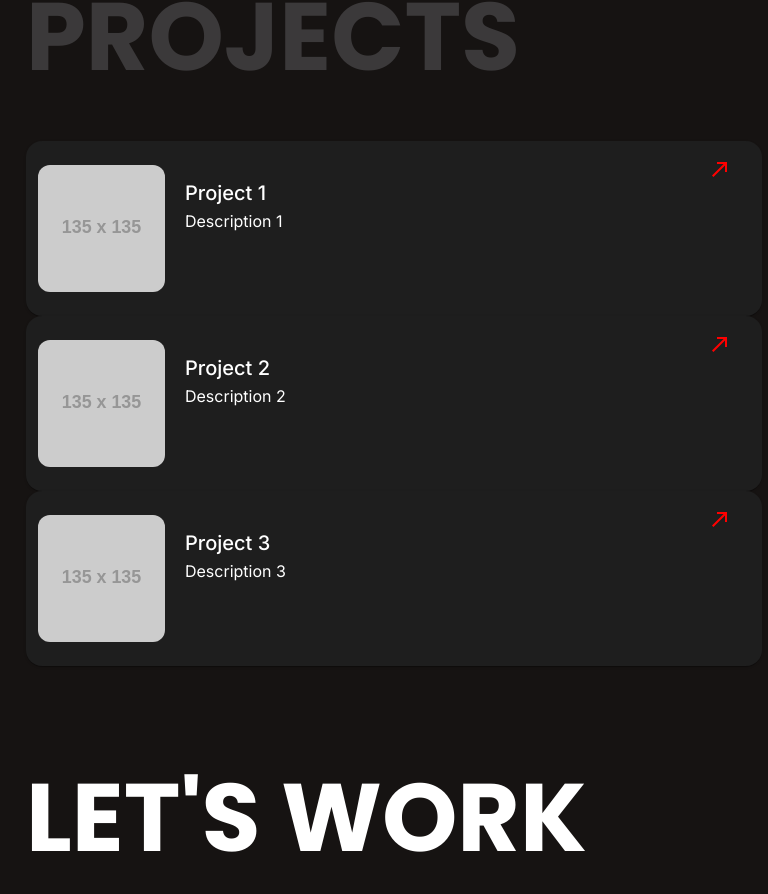
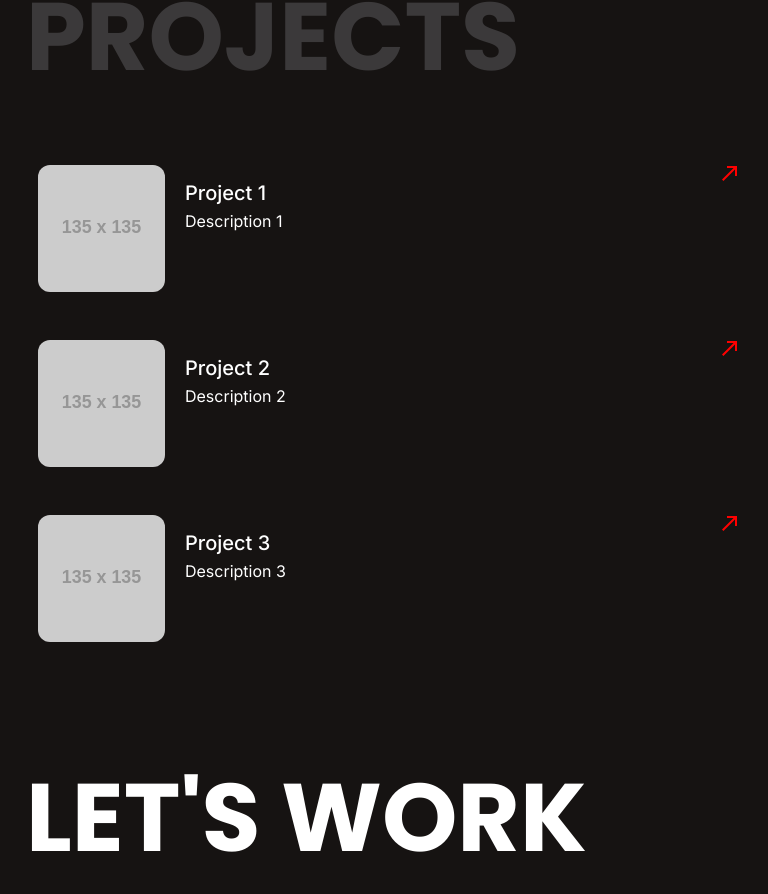
Before and after one commit to rotembab/resume-frontend, a React (Vite) app: page / in a window 1280 px wide. Shown: the part 1379-2273 px from the top of the page, without its empty margins (454-1222 px from the left). Built offline with nearby package versions, Linux system fonts and the light colour scheme.

Commit message:
view item card is ready

```diff
--- a/src/components/ui/view-item-card/view-item-card.component.tsx
+++ b/src/components/ui/view-item-card/view-item-card.component.tsx
@@ -4,10 +4,16 @@ import {
   CardContent,
   CardMedia,
   Typography,
+  useMediaQuery,
 } from '@mui/material';
 import { CallMadeOutlined } from '@mui/icons-material';
 import { useNavigate } from 'react-router';
 import { useState } from 'react';
+import { customColors } from '../../../themes/custom-colors';
+import {
+  customSizes,
+  customSizesMediaQuery,
+} from '../../../themes/custom-sizes-query';
 interface ViewItemCardProps {
   title: string;
   description: string;
@@ -25,13 +31,19 @@ export const ViewItemCard = ({
 }: ViewItemCardProps) => {
   const navigate = useNavigate();
   const [isHovered, setIsHovered] = useState(false);
+
+  const isBelowSm = useMediaQuery(customSizesMediaQuery.sm);
   return (
     <Card
       onClick={() => navigate(link)}
+      elevation={0}
       sx={{
+        transition: 'background-color 0.7s',
         position: 'relative',
         cursor: 'pointer',
-        backgroundColor: isHovered ? 'hoverColor.main' : 'background.main',
+        backgroundColor: isHovered
+          ? customColors.hoverColor.main
+          : 'transparent',
         borderRadius: '16px',
         height: 'min-content',
         padding: '20px 8px',
@@ -46,25 +58,29 @@ export const ViewItemCard = ({
         image={thumbnail}
         sx={{
           borderRadius: '16px',
-          width: '135px',
-          height: '135px',
+
           padding: '4px',
+          height: isBelowSm ? '90px' : '135px',
+          width: isBelowSm ? '90px' : '135px',
         }}
       />
       <CardContent>
         <Typography variant='h6'>{title}</Typography>
         <Typography variant='body1'>{description}</Typography>
       </CardContent>
-      <Button
-        onClick={() => navigate(link)}
-        sx={{
-          position: 'absolute',
-          top: '10px',
-          right: '10px',
-        }}
-      >
-        <CallMadeOutlined />
-      </Button>
+
+      {!isBelowSm && (
+        <CallMadeOutlined
+          color='primary'
+          sx={{
+            position: 'absolute',
+            top: isHovered ? '10px' : '20px',
+            right: isHovered ? '10px' : '20px',
+            transition: 'top 0.3s ease-in-out, right 0.3s ease-in-out',
+          }}
+        />
+      )}
+
       {footer && footer}
     </Card>
   );
```
